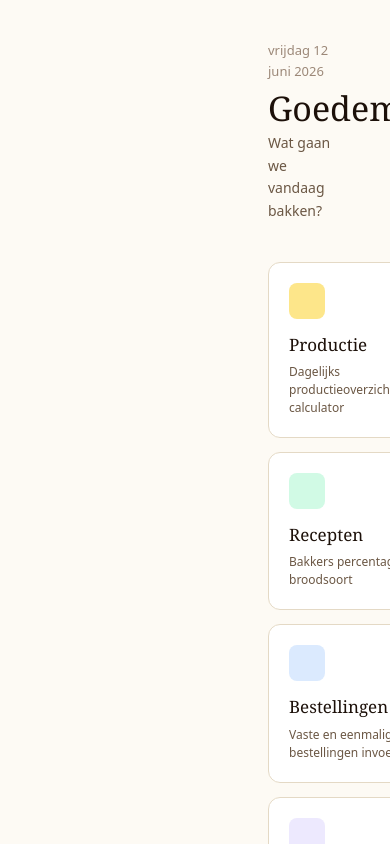
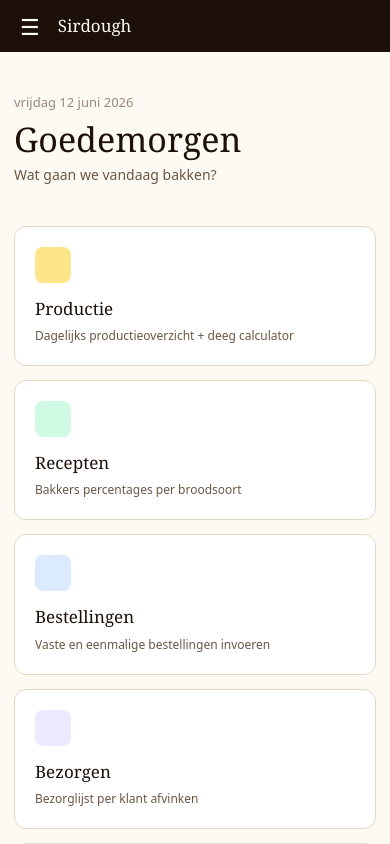
Before and after one commit to bartdebruindeb/sirdough-app, a Next.js app: page / in a window 390 px wide. Shown: the top 844 px of the page. Built offline with nearby package versions, Linux system fonts and the light colour scheme; no server answers; sample sign-in values are in the browser's storage.

Commit message:
Mobile responsive sidebar + bezorgen table

```diff
--- a/src/app/bezorgen/page.tsx
+++ b/src/app/bezorgen/page.tsx
@@ -263,8 +263,8 @@ export default function BezorgenPage() {
               Alle bestellingen
               {pendingRows.length > 0 && <span style={{ fontSize: 13, color: "var(--text-subtle)", fontFamily: "var(--font-body)", fontWeight: 400, marginLeft: 8 }}>{pendingRows.length} nog te bezorgen</span>}
             </h2>
-            <div className="card" style={{ overflow: "hidden" }}>
-              <table style={{ width: "100%", borderCollapse: "collapse", fontSize: 13 }}>
+            <div className="card" style={{ overflow: "auto" }}>
+              <table style={{ width: "100%", borderCollapse: "collapse", fontSize: 13, minWidth: 600 }}>
                 <thead>
                   <tr style={{ background: "var(--surface-2)", borderBottom: "1px solid var(--border)" }}>
                     <th style={{ textAlign: "left", padding: "8px 14px", color: "var(--text-subtle)", fontWeight: 500, fontSize: 11, textTransform: "uppercase" }}>Klant</th>
--- a/src/app/globals.css
+++ b/src/app/globals.css
@@ -66,3 +66,60 @@ input, select, textarea, button { font-family: var(--font-body); }
   body { background: white; }
   .card { border: 1px solid #ccc; }
 }
+
+/* ── Mobile layout ──────────────────────────────────────────────────────── */
+.mobile-topbar { display: none; }
+.sidebar-backdrop { display: none; }
+
+@media (max-width: 860px) {
+  /* Top bar with hamburger, fixed at top */
+  .mobile-topbar {
+    display: flex;
+    align-items: center;
+    gap: 12px;
+    position: fixed;
+    top: 0; left: 0; right: 0;
+    height: 52px;
+    padding: 0 14px;
+    background: var(--sidebar-bg);
+    color: var(--sidebar-text);
+    z-index: 30;
+  }
+  .mobile-topbar button {
+    background: none; border: none; color: var(--sidebar-active);
+    font-size: 22px; line-height: 1; padding: 6px; cursor: pointer;
+  }
+  .mobile-topbar .mobile-title {
+    font-family: var(--font-display); font-size: 17px; color: var(--sidebar-active);
+  }
+
+  /* Sidebar becomes an off-canvas drawer */
+  .app-sidebar {
+    transform: translateX(-100%);
+    transition: transform 0.2s ease;
+    z-index: 40;
+  }
+  .app-sidebar.open {
+    transform: translateX(0);
+    box-shadow: 4px 0 24px rgba(0,0,0,0.25);
+  }
+
+  /* Dark backdrop behind open drawer */
+  .sidebar-backdrop.open {
+    display: block;
+    position: fixed; inset: 0;
+    background: rgba(0,0,0,0.4);
+    z-index: 35;
+  }
+
+  /* Main content: no sidebar offset, leave room for top bar */
+  .app-main {
+    margin-left: 0 !important;
+    padding-top: 52px;
+  }
+  /* Pages set their own padding inline (e.g. "1.25rem 1.5rem") — tighten on mobile */
+  .app-main > div {
+    padding-left: 0.875rem !important;
+    padding-right: 0.875rem !important;
+  }
+}
--- a/src/components/AppShell.tsx
+++ b/src/components/AppShell.tsx
@@ -1,8 +1,9 @@
 "use client";
 import { usePathname, useRouter } from "next/navigation";
 import { useSession } from "next-auth/react";
-import { useEffect } from "react";
+import { useEffect, useState } from "react";
 import { Sidebar } from "@/components/Sidebar";
+import { bakeryConfig } from "@/config/bakery.config";
 
 // Pages that should render full-screen without the staff sidebar,
 // and that unauthenticated visitors are allowed to see.
@@ -12,9 +13,13 @@ export function AppShell({ children }: { children: React.ReactNode }) {
   const pathname = usePathname();
   const router = useRouter();
   const { status } = useSession();
+  const [menuOpen, setMenuOpen] = useState(false);
 
   const cleanPath = pathname.replace("/digitalbakery", "") || "/";
   const isPublic = PUBLIC_PATHS.some(p => cleanPath === p || cleanPath.startsWith(p + "/"));
+
+  // Close the mobile menu whenever the route changes
+  useEffect(() => { setMenuOpen(false); }, [cleanPath]);
 
   // Safety net: if there's no session and we're not on a public page,
   // send the visitor to /login. Middleware handles this for normal
@@ -38,8 +43,18 @@ export function AppShell({ children }: { children: React.ReactNode }) {
 
   return (
     <div style={{ display: "flex", minHeight: "100vh" }}>
-      <Sidebar />
-      <main style={{ flex: 1, marginLeft: 220, minHeight: "100vh", overflow: "auto" }}>
+      {/* Mobile top bar with hamburger */}
+      <div className="mobile-topbar">
+        <button onClick={() => setMenuOpen(true)} aria-label="Menu openen">☰</button>
+        <span className="mobile-title">{bakeryConfig.productName}</span>
+      </div>
+
+      {/* Dark backdrop, closes menu on tap */}
+      <div className={`sidebar-backdrop ${menuOpen ? "open" : ""}`} onClick={() => setMenuOpen(false)} />
+
+      <Sidebar open={menuOpen} onClose={() => setMenuOpen(false)} />
+
+      <main className="app-main" style={{ flex: 1, marginLeft: 220, minHeight: "100vh", overflow: "auto" }}>
         {children}
       </main>
     </div>
--- a/src/components/Sidebar.tsx
+++ b/src/components/Sidebar.tsx
@@ -25,7 +25,7 @@ const ROLE_COLORS: Record<AppRole, string> = {
   BEZORGER:     "#7c3aed",
 };
 
-export function Sidebar() {
+export function Sidebar({ open, onClose }: { open: boolean; onClose: () => void }) {
   const { role, canAccess, userName, loading } = useRole();
   const pathname = usePathname();
 
@@ -39,19 +39,25 @@ export function Sidebar() {
   const visibleNav = ALL_NAV.filter(item => canAccess(item.href));
 
   return (
-    <aside style={{
+    <aside className={`app-sidebar ${open ? "open" : ""}`} style={{
       width: 220, background: "var(--sidebar-bg)", color: "var(--sidebar-text)",
       display: "flex", flexDirection: "column", padding: 0, flexShrink: 0,
       position: "fixed", top: 0, left: 0, bottom: 0, zIndex: 10,
     }}>
-      {/* Logo */}
-      <div style={{ padding: "1.75rem 1.5rem 1.25rem" }}>
+      {/* Logo + mobile close button */}
+      <div style={{ padding: "1.75rem 1.5rem 1.25rem", display: "flex", alignItems: "flex-start", justifyContent: "space-between" }}>
+        <div>
           <p style={{ fontFamily: "var(--font-display)", fontSize: 18, color: "var(--sidebar-active)", margin: 0 }}>
             {bakeryConfig.businessName}
           </p>
           <p style={{ fontSize: 11, color: "var(--text-subtle)", margin: "3px 0 0" }}>
             {bakeryConfig.tagline}
           </p>
+        </div>
+        <button onClick={onClose} className="sidebar-close" aria-label="Menu sluiten"
+          style={{ display: "none", background: "none", border: "none", color: "var(--sidebar-text)", fontSize: 22, cursor: "pointer", lineHeight: 1, padding: 4 }}>
+          ✕
+        </button>
       </div>
 
       {/* Nav */}
@@ -109,6 +115,9 @@ export function Sidebar() {
 
       <style>{`
         nav a:hover { background: rgba(255,255,255,0.08) !important; color: var(--sidebar-active) !important; }
+        @media (max-width: 860px) {
+          .sidebar-close { display: block !important; }
+        }
       `}</style>
     </aside>
   );
```
Lines whose indentation alone changed are shown as unchanged.
